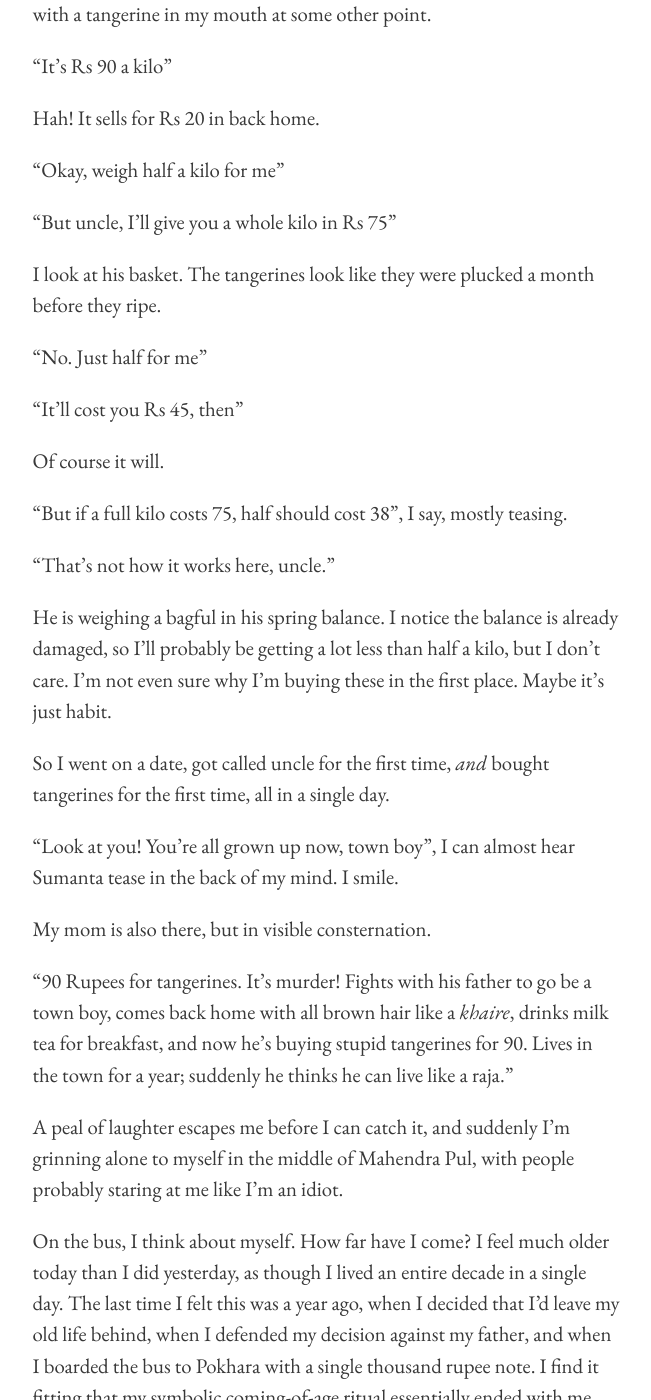
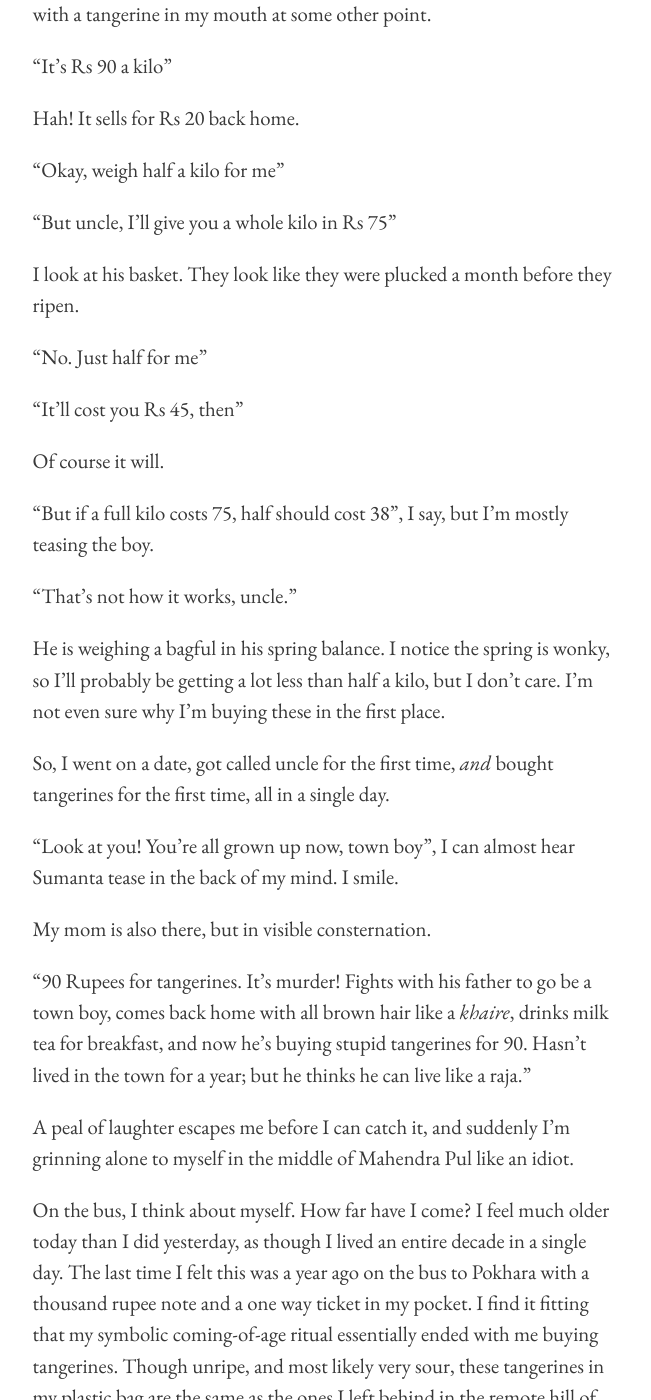
Before and after one commit to niravcodes/niravcodes.github.io, a Jekyll site: the page built from pages/draft.md, in a window 1280 px wide and 1400 px high, scrolled down 1975 px. Shown: the whole window, without its empty margins (313-964 px from the left). Built offline with Jekyll 4.4.1, drawn with Linux system fonts in a browser that asks for light colours; comment, search, counter and statistics services are not loaded; some of the changed text lies outside the part shown.

Commit message:
Update from Forestry.io nirav Nikhil updated pages/draft.md

```diff
--- a/pages/draft.md
+++ b/pages/draft.md
@@ -33,13 +33,13 @@ The one hour becomes one and a half, then two, then three, and so on until the d
 
 "It's Rs 90 a kilo"
 
-Hah! It sells for Rs 20 in back home.
+Hah! It sells for Rs 20 back home.
 
 "Okay, weigh half a kilo for me"
 
 "But uncle, I'll give you a whole kilo in Rs 75"
 
-I look at his basket. The tangerines look like they were plucked a month before they ripe.
+I look at his basket. They look like they were plucked a month before they ripen.
 
 "No. Just half for me"
 
@@ -47,23 +47,23 @@ I look at his basket. The tangerines look like they were plucked a month before
 
 Of course it will.
 
-"But if a full kilo costs 75, half should cost 38", I say, mostly teasing.
+"But if a full kilo costs 75, half should cost 38", I say, but I'm mostly teasing the boy.
 
-"That's not how it works here, uncle."
+"That's not how it works, uncle."
 
-He is weighing a bagful in his spring balance. I notice the balance is already damaged, so I'll probably be getting a lot less than half a kilo, but I don't care. I'm not even sure why I'm buying these in the first place. Maybe it's just habit.
+He is weighing a bagful in his spring balance. I notice the spring is wonky, so I'll probably be getting a lot less than half a kilo, but I don't care. I'm not even sure why I'm buying these in the first place.
 
-So I went on a date, got called uncle for the first time, _and_ bought tangerines for the first time, all in a single day.
+So, I went on a date, got called uncle for the first time, _and_ bought tangerines for the first time, all in a single day.
 
 "Look at you! You're all grown up now, town boy", I can almost hear Sumanta tease in the back of my mind. I smile.
 
 My mom is also there, but in visible consternation.
 
-"90 Rupees for tangerines. It's murder! Fights with his father to go be a town boy, comes back home with all brown hair like a _khaire_, drinks milk tea for breakfast, and now he's buying stupid tangerines for 90. Lives in the town for a year; suddenly he thinks he can live like a raja."
+"90 Rupees for tangerines. It's murder! Fights with his father to go be a town boy, comes back home with all brown hair like a _khaire_, drinks milk tea for breakfast, and now he's buying stupid tangerines for 90. Hasn't lived in the town for a year; but he thinks he can live like a raja."
 
-A peal of laughter escapes me before I can catch it, and suddenly I'm grinning alone to myself in the middle of Mahendra Pul, with people probably staring at me like I'm an idiot.
+A peal of laughter escapes me before I can catch it, and suddenly I'm grinning alone to myself in the middle of Mahendra Pul like an idiot.
 
-On the bus, I think about myself. How far have I come? I feel much older today than I did yesterday, as though I lived an entire decade in a single day. The last time I felt this was a year ago, when I decided that I'd leave my old life behind, when I defended my decision against my father, and when I boarded the bus to Pokhara with a single thousand rupee note. I find it fitting that my symbolic coming-of-age ritual essentially ended with me buying tangerines. Though unripe, and most likely very sour, these tangerines in my plastic bag are the same as the ones I left behind in the remote hill of my childhood and first love.
+On the bus, I think about myself. How far have I come? I feel much older today than I did yesterday, as though I lived an entire decade in a single day. The last time I felt this was a year ago on the bus to Pokhara with a thousand rupee note and a one way ticket in my pocket. I find it fitting that my symbolic coming-of-age ritual essentially ended with me buying tangerines. Though unripe, and most likely very sour, these tangerines in my plastic bag are the same as the ones I left behind in the remote hill of my childhood and first love.
 
 I think about that remote hill. My home, where winter arrives with the orange buds, ripes with the tangerines, drinks black tea in the yellow mornings, burns in the evening fireplace, and is swept away by my mother along with the orange-peels. My village, where the mustard fields are now radiant carpets, where pine cones drop with a pleasant plop, and where people break their backs every day carrying the burden of the entire hill, and the even bigger burden of living life.
 
```
